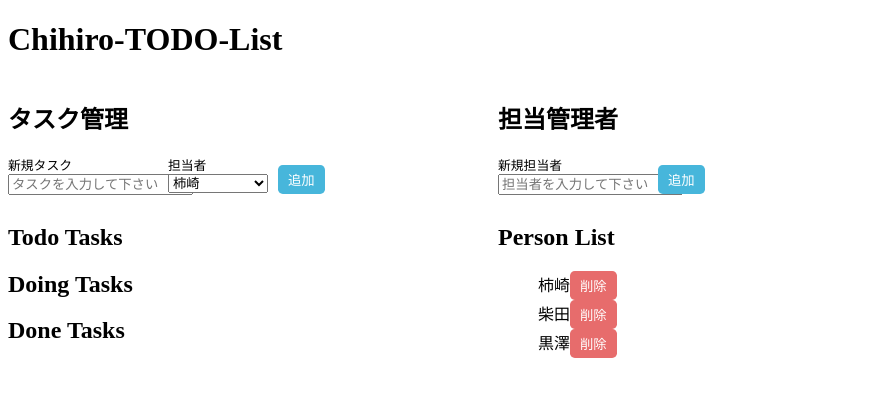
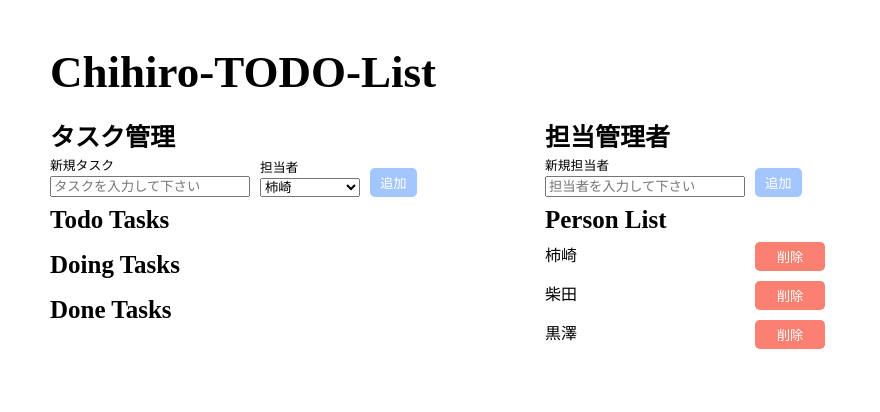
Before and after one commit to chihiro-kakizaki/todolist, a plain HTML site: page chihiro_todo/todo.html in a window 1280 px wide. Shown: the whole page, without its empty margins (0-880 px from the left). Drawn offline with Linux system fonts and the light colour scheme.

Commit message:
css追加

```diff
--- a/chihiro_todo/main.css
+++ b/chihiro_todo/main.css
@@ -1,38 +1,75 @@
+h1 {
+    font-size: 45px;
+    font-weight: bold;
+    padding-bottom: 20px;
+}
+
+h2 {
+    font-size: 25px;
+    font-weight: 600;
+    padding: 10px 0;
+}
+
 .wrapper {
+    padding: 50px;
+}
+
+.main_wrapper {
     width: 980px;
     display: grid;
     grid-template-columns: 1fr 1fr;
-}
-
-li {
-    list-style: none;
+    grid-column-gap: 10px;
 }
 
 .task_form {
     display: grid;
-    grid-template-columns: 150px 100px 1fr;
+    grid-template-columns: 200px 100px 1fr;
     grid-column-gap: 10px;
 }
 
 .person_form {
     display: grid;
-    grid-template-columns: 150px 1fr;
+    grid-template-columns: 200px 1fr;
     grid-column-gap: 10px;
+}
+
+.task_form > div, .person_form > div {
+    margin: auto 0 0 0;
 }
 
 .label {
     display: block;
     font-size: 0.8rem;
+    padding-bottom: 3px;
 }
 
 .input {
     display: block;
-    width: auto;
+    width: 100%;
 }
 
 .select {
     display: block;
-    width: 100px;
+    width: 100%;
+}
+
+.task_list > li {
+    display: grid;
+    grid-template-columns: 150px 1fr 1fr 1fr 1fr;
+    grid-column-gap: 10px;
+    padding-bottom: 10px;
+}
+
+.task_list > li > div, span, .person_list > li > div {
+    word-break: break-all;
+    margin: auto 0;
+}
+
+.person_list > li {
+    display: grid;
+    grid-template-columns: 200px 70px;
+    grid-column-gap: 10px;
+    padding-bottom: 10px;
 }
 
 .button {
@@ -44,19 +81,26 @@ li {
 }
 
 .add_button {
-    background:rgb(71, 182, 219);
-    margin: 10px auto;
+    background:#A4C6FF;
 }
 
 .add_button:hover {
-    background: rgb(81, 166, 194);
+    background: #5D99FF;
 
 }
 
 .delete_button {
-    background:rgb(231, 108, 108);
+    background:#FA8072;
 }
 
 .delete_button:hover {
-    background: rgb(190, 66, 66);
+    background:#FF4500;
 }
+
+.task_button {
+    background: #aaaaaa;
+}
+
+.task_button:hover {
+    background: #666666;
+}
--- a/chihiro_todo/main.js
+++ b/chihiro_todo/main.js
@@ -67,8 +67,10 @@ document.addEventListener('DOMContentLoaded', function() {
 
     const appendTask = function(task) {
         const newTaskElm = document.createElement('li');
+        const newTaskTitleElm = document.createElement('div')
+        newTaskTitleElm.textContent = task.title
         newTaskElm.setAttribute("id", "task_" + task.id);
-        newTaskElm.textContent = task.title;
+        newTaskElm.appendChild(newTaskTitleElm)
         if (task.status === 0) {
             todoArea.appendChild(newTaskElm);
         }
@@ -82,6 +84,7 @@ document.addEventListener('DOMContentLoaded', function() {
         if (task.status !== 0) {
             const todoButton = document.createElement('button');
             todoButton.textContent = 'todo';
+            todoButton.className = 'button task_button'
             todoButton.addEventListener('click', function() {
                 changeStatus(task.id, 0);
             })
@@ -90,6 +93,7 @@ document.addEventListener('DOMContentLoaded', function() {
         if (task.status !== 1) {
             const doingButton = document.createElement('button');
             doingButton.textContent = 'doing';
+            doingButton.className = 'button task_button'
             doingButton.addEventListener('click', function() {
                 changeStatus(task.id, 1);
             })
@@ -98,6 +102,7 @@ document.addEventListener('DOMContentLoaded', function() {
         if (task.status !== 2) {
             const doneButton = document.createElement('button');
             doneButton.textContent = 'done';
+            doneButton.className = 'button task_button'
             doneButton.addEventListener('click', function() {
                 changeStatus(task.id, 2);
             })
@@ -105,7 +110,8 @@ document.addEventListener('DOMContentLoaded', function() {
         }
 
         const deleteButton = document.createElement('button');
-        deleteButton.textContent = 'delete';
+        deleteButton.textContent = '削除';
+        deleteButton.className = 'button delete_button'
         deleteButton.addEventListener('click', function() {
             deleteTask(task.id);
         })
@@ -125,8 +131,11 @@ document.addEventListener('DOMContentLoaded', function() {
 
     const appendPerson = function(person) {
         const appendPersonElm = document.createElement('li');
+        const appendPersonNameElm = document.createElement('div');
         appendPersonElm.setAttribute("id", "person_" + person.id);
-        appendPersonElm.textContent = person.name
+        appendPersonNameElm.textContent = person.name
+        console.log(appendPersonNameElm)
+        appendPersonElm.appendChild(appendPersonNameElm)
         personListArea.appendChild(appendPersonElm);
 
         const deleteButton = document.createElement('button');
--- /dev/null
+++ b/chihiro_todo/recet.css
@@ -0,0 +1,52 @@
+/* http://meyerweb.com/eric/tools/css/reset/
+   v2.0 | 20110126
+   License: none (public domain)
+*/
+
+html, body, div, span, applet, object, iframe,
+h1, h2, h3, h4, h5, h6, p, blockquote, pre,
+a, abbr, acronym, address, big, cite, code,
+del, dfn, em, img, ins, kbd, q, s, samp,
+small, strike, strong, sub, sup, tt, var,
+b, u, i, center,
+dl, dt, dd, ol, ul, li,
+fieldset, form, label, legend,
+table, caption, tbody, tfoot, thead, tr, th, td,
+article, aside, canvas, details, embed,
+figure, figcaption, footer, header, hgroup,
+menu, nav, output, ruby, section, summary,
+time, mark, audio, video {
+  margin: 0;
+  padding: 0;
+  border: 0;
+  font-size: 100%;
+  font: inherit;
+  vertical-align: baseline;
+}
+/* HTML5 display-role reset for older browsers */
+article, aside, details, figcaption, figure,
+footer, header, hgroup, menu, nav, section {
+	display: block;
+}
+body {
+  line-height: 1;
+}
+ol, ul {
+  list-style: none;
+}
+blockquote, q {
+  quotes: none;
+}
+blockquote:before, blockquote:after,
+q:before, q:after {
+  content: '';
+  content: none;
+}
+table {
+  border-collapse: collapse;
+  border-spacing: 0;
+}
+
+* {
+    box-sizing: border-box;
+}
--- a/chihiro_todo/todo.html
+++ b/chihiro_todo/todo.html
@@ -2,14 +2,16 @@
 <html lang="ja">
     <head>
         <meta charset="UTF-8">
+        <link rel="stylesheet" href="recet.css">
         <link rel="stylesheet" href="main.css">
         <title>Chihiro-TODO-List</title>
     </head>
     <body>
+        <div class="wrapper">
             <header class="header">
                 <h1>Chihiro-TODO-List</h1>
             </header>
-        <main class ="wrapper">
+            <main class ="main_wrapper">
                 <section class="todo_wrapper">
                     <h2>タスク管理</h2>
                     <form class="task_form">
@@ -27,16 +29,17 @@
                     </form>
                     <div class="todo_content">
                         <h2>Todo Tasks</h2>
-                    <ul id="todo_area"></ul>
+                        <ul id="todo_area" class="task_list"></ul>
                     </div>
                     <div class="todo_content">
                         <h2>Doing Tasks</h2>
-                    <ul id="doing_area"></ul>
+                        <ul id="doing_area" class="task_list"></ul>
                     </div>
                     <div class="todo_content">
                         <h2>Done Tasks</h2>
-                    <ul id="done_area"></ul>
+                        <ul id="done_area" class="task_list"></ul>
                     </div>
+
                 </section>
                 <div class="person_wrapper">
                     <h2>担当管理者</h2>
@@ -50,9 +53,10 @@
                         </div>
                     </form>
                     <h2>Person List</h2>
-                <ul id="person_list_area"></ul>
+                    <ul id="person_list_area" class="person_list"></ul>
                 </div>
             </main>
+        </div>
         <script src="main.js"></script>
     </body>
 </html>
```
Lines whose indentation alone changed are shown as unchanged.
